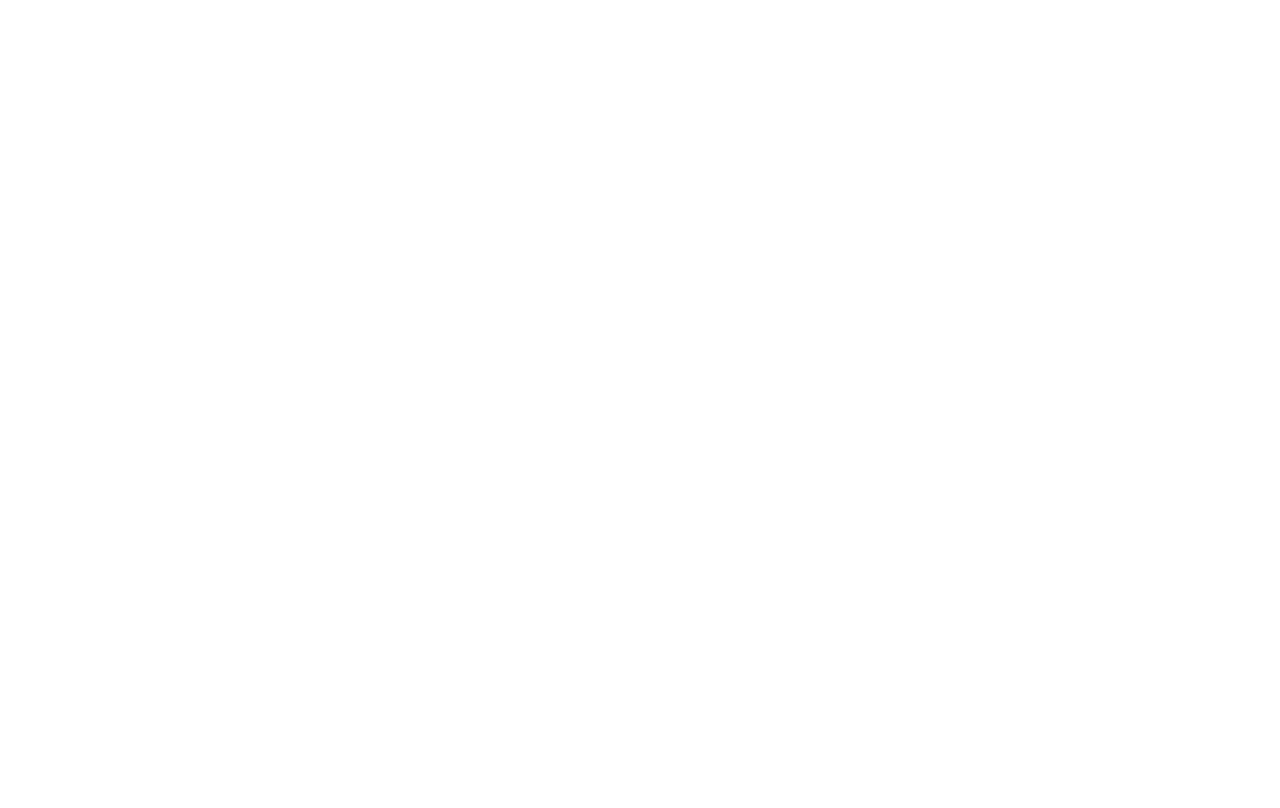
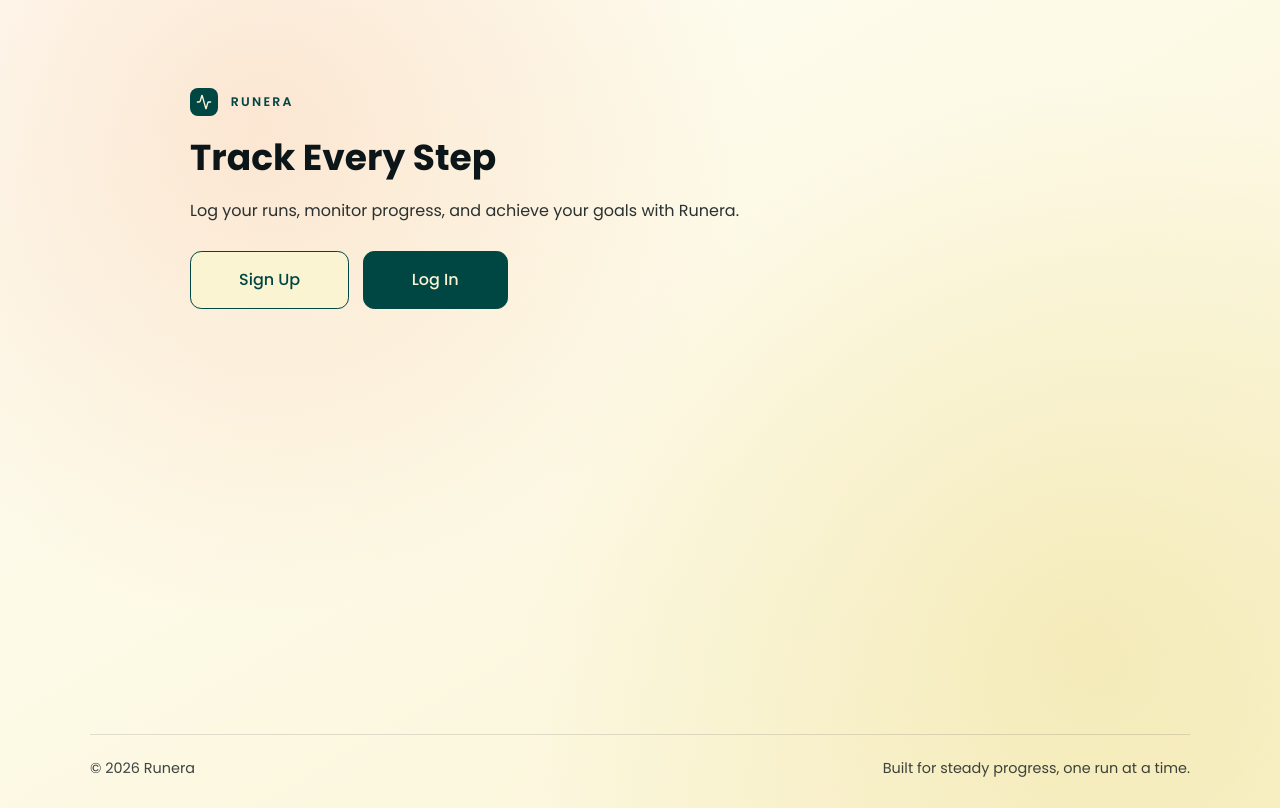
Before and after one commit to Tratatemium/Runera, a React (Create React App) app: page / in a window 1280 px wide. Built offline with nearby package versions, Linux system fonts and the light colour scheme.

Commit message:
Add button and logo components with styles, and implement Home page layout

```diff
--- /dev/null
+++ b/src/components/Button.module.css
@@ -0,0 +1,29 @@
+.button {
+  display: block;
+  padding: 1em 3em;
+  border-radius: 0.7em;
+  transition: 0.2s;
+  text-decoration: none;
+}
+
+.button:hover {
+  color: var(--secondary-color);
+  background-color: var(--accent-color-2);
+  border: 1px solid var(--accent-color-2);
+}
+
+.accent1 {
+  color: var(--secondary-color);
+  background-color: var(--accent-color-1);
+  border: 1px solid var(--accent-color-1);
+}
+
+.accent1Inverted {
+  color: var(--accent-color-1);
+  background-color: var(--secondary-color);
+  border: 1px solid var(--accent-color-1);
+}
+
+.accent2 {
+  background-color: var(--accent-color-2);
+}
--- /dev/null
+++ b/src/components/ButtonLink.tsx
@@ -0,0 +1,19 @@
+import styles from "./Button.module.css";
+
+import { Link } from "react-router-dom";
+
+interface ButtonLinkProps {
+  linkDirection: string;
+  linkText: string;
+  style: "accent1" | "accent1Inverted" | "accent2";
+}
+
+function ButtonLink({ linkDirection, linkText, style }: ButtonLinkProps) {
+  return (
+    <Link to={linkDirection} className={`${styles.button} ${styles[style]}`}>
+      <span>{linkText}</span>
+    </Link>
+  );
+}
+
+export { ButtonLink };
--- /dev/null
+++ b/src/components/Logo.module.css
@@ -0,0 +1,35 @@
+.logoLockup {
+  display: flex;
+  flex-direction: row;
+  align-items: center;
+  gap: 0.8em;
+}
+
+.logo {
+  display: flex;
+  align-items: center;
+  justify-content: center;
+  width: 1.75em;
+  height: 1.75em;
+  border-radius: 0.5em;
+  background-color: var(--accent-color-1);
+  color: var(--secondary-color);
+}
+.logo svg {
+  fill: none;
+  stroke: currentColor;
+  stroke-width: 2;
+  stroke-linecap: round;
+  stroke-linejoin: round;
+  width: 1em;
+  height: 1em;
+}
+
+.brandName {
+  margin: 0;
+  text-transform: uppercase;
+  letter-spacing: 0.18em;
+  font-size: 0.78rem;
+  font-weight: var(--font-weight-semibold);
+  color: var(--accent-color-1);
+}
--- /dev/null
+++ b/src/components/Logo.tsx
@@ -0,0 +1,25 @@
+import styles from "./Logo.module.css";
+
+interface LogoProps {
+  showBrandName?: boolean;
+}
+
+function Logo({ showBrandName = true }: LogoProps) {
+  return (
+    <div className={styles.logoLockup}>
+      <div className={styles.logo}>
+        <svg
+          xmlns="http://www.w3.org/2000/svg"
+          viewBox="0 0 24 24"
+        >
+          <path d="M22 12h-2.48a2 2 0 0 0-1.93 1.46l-2.35 8.36a.25.25 0 0 1-.48 0L9.24 2.18a.25.25 0 0 0-.48 0l-2.35 8.36A2 2 0 0 1 4.49 12H2"></path>
+        </svg>
+      </div>
+      <p className={`${styles.brandName} ${showBrandName ? "" : "hide"}`}>
+        Runera
+      </p>
+    </div>
+  );
+}
+
+export { Logo };
--- a/src/pages/Home.module.css
+++ b/src/pages/Home.module.css
@@ -0,0 +1,70 @@
+.home {
+	min-height: 100vh;
+	display: grid;
+	grid-template-rows: 1fr auto;
+	color: var(--primary-color);
+}
+
+.hero {
+	width: min(900px, 92%);
+	margin: 0 auto;
+	display: flex;
+	flex-direction: column;
+	justify-content: center;
+	align-items: flex-start;
+	gap: 1.25rem;
+	padding: 5rem 0 3rem;
+	text-align: left;
+}
+
+.title {
+	margin: 0;
+	max-width: 16ch;
+}
+
+.subtitle {
+	margin: 0;
+	max-width: 58ch;
+	color: rgba(12, 22, 24, 0.88);
+}
+
+.actions {
+	display: flex;
+	flex-wrap: wrap;
+	gap: 0.85rem;
+	margin-top: 0.5rem;
+}
+
+.footer {
+	display: flex;
+	justify-content: space-between;
+	flex-wrap: wrap;
+	gap: 0.6rem 1.5rem;
+	width: min(1100px, 92%);
+	margin: 0 auto;
+	padding: 1.4rem 0 1.8rem;
+	border-top: 1px solid rgba(12, 22, 24, 0.12);
+	font-size: 0.9rem;
+	color: rgba(12, 22, 24, 0.8);
+	text-align: left;
+}
+
+.footer p {
+	margin: 0;
+}
+
+@media (max-width: 768px) {
+	.hero {
+		padding-top: 4rem;
+		gap: 1rem;
+	}
+
+	.title {
+		max-width: 100%;
+	}
+
+	.footer {
+		flex-direction: column;
+		align-items: flex-start;
+	}
+}
--- a/src/pages/Home.tsx
+++ b/src/pages/Home.tsx
@@ -1,9 +1,42 @@
 import styles from "./Home.module.css";
 
+import { Logo } from "../components/Logo";
+import { ButtonLink } from "../components/ButtonLink";
+
 function Home() {
-    return(
-        <></>
-    );
+  const currentYear = new Date().getFullYear();
+
+  return (
+    <div className={styles.home}>
+      <main>
+        <section className={styles.hero}>
+          <Logo></Logo>
+          <h1 className={styles.title}>Track Every Step</h1>
+          <p className={styles.subtitle}>
+            Log your runs, monitor progress, and achieve your goals with Runera.
+          </p>
+
+          <div className={styles.actions}>
+            <ButtonLink
+              linkDirection="/signup"
+              linkText="Sign Up"
+              style="accent1Inverted"
+            ></ButtonLink>
+            <ButtonLink
+              linkDirection="/login"
+              linkText="Log In"
+              style="accent1"
+            ></ButtonLink>
+          </div>
+        </section>
+      </main>
+
+      <footer className={styles.footer}>
+        <p>© {currentYear} Runera</p>
+        <p>Built for steady progress, one run at a time.</p>
+      </footer>
+    </div>
+  );
 }
 
-export { Home }
+export { Home };
--- a/src/pages/Placeholder.tsx
+++ b/src/pages/Placeholder.tsx
@@ -1,7 +1,9 @@
 import styles from "./Placeholder.module.css";
 
-export function Placeholder() {
+function Placeholder() {
     return(
         <></>
     );
 }
+
+export { Placeholder };
--- a/src/styles/global.css
+++ b/src/styles/global.css
@@ -12,6 +12,8 @@ body {
   font-weight: var(--font-weight-regular);
   font-size: var(--font-size-body);
   line-height: 1.5;
+
+  background: var(--gradient-1);
 }
 
 .small-text,
@@ -55,6 +57,10 @@ a {
   font-size: 1em;
 }
 
+.hide {
+  display: none;
+}
+
 :focus {
   outline: none;
 }
--- a/src/styles/variables.css
+++ b/src/styles/variables.css
@@ -1,14 +1,47 @@
 :root {
-  --font-primary: "Poppins", -apple-system, BlinkMacSystemFont, "Segoe UI", Roboto, Helvetica, Arial, sans-serif;
+  --font-primary:
+    "Poppins", -apple-system, BlinkMacSystemFont, "Segoe UI", Roboto, Helvetica,
+    Arial, sans-serif;
 
   --font-weight-regular: 400;
   --font-weight-medium: 500;
   --font-weight-semibold: 600;
   --font-weight-bold: 700;
 
-  --font-size-h1: 2.25em;  /* ~36px if body = 16px */
-  --font-size-h2: 1.75em;  /* ~28px */
+  --font-size-h1: 2.25em; /* ~36px if body = 16px */
+  --font-size-h2: 1.75em; /* ~28px */
   --font-size-h3: 1.375em; /* ~22px */
-  --font-size-body: 1em;   /* 16px */
+  --font-size-body: 1em; /* 16px */
   --font-size-small: 0.875em; /* 14px */
+
+  --ink-black: #0c1618;
+  --pine-teal: #004643;
+  --cornsilk: #faf4d3;
+  --metallic-gold: #d1ac00;
+  --peach-glow: #f6be9a;
+  --success: #2e7d32;
+  --error: #c62828;
+  --warning: #ed6c02;
+
+  --primary-color: var(--ink-black);
+  --secondary-color: var(--cornsilk);
+  --accent-color-1: var(--pine-teal);
+  --accent-color-2: var(--metallic-gold);
+  --accent-color-3: var(--peach-glow: );
+  --success-color: #2e7d32;
+  --error-color: #c62828;
+  --warning-color: #ed6c02;
+
+  --gradient-1:
+    radial-gradient(
+      circle at 20% 15%,
+      rgba(246, 190, 154, 0.35),
+      transparent 40%
+    ),
+    radial-gradient(
+      circle at 85% 80%,
+      rgba(209, 172, 0, 0.15),
+      transparent 45%
+    ),
+    linear-gradient(150deg, #fffef6 0%, #faf4d3 100%);
 }
```
Also changed, not shown: src/components/Button.tsx (added, +9 -0 lines).
